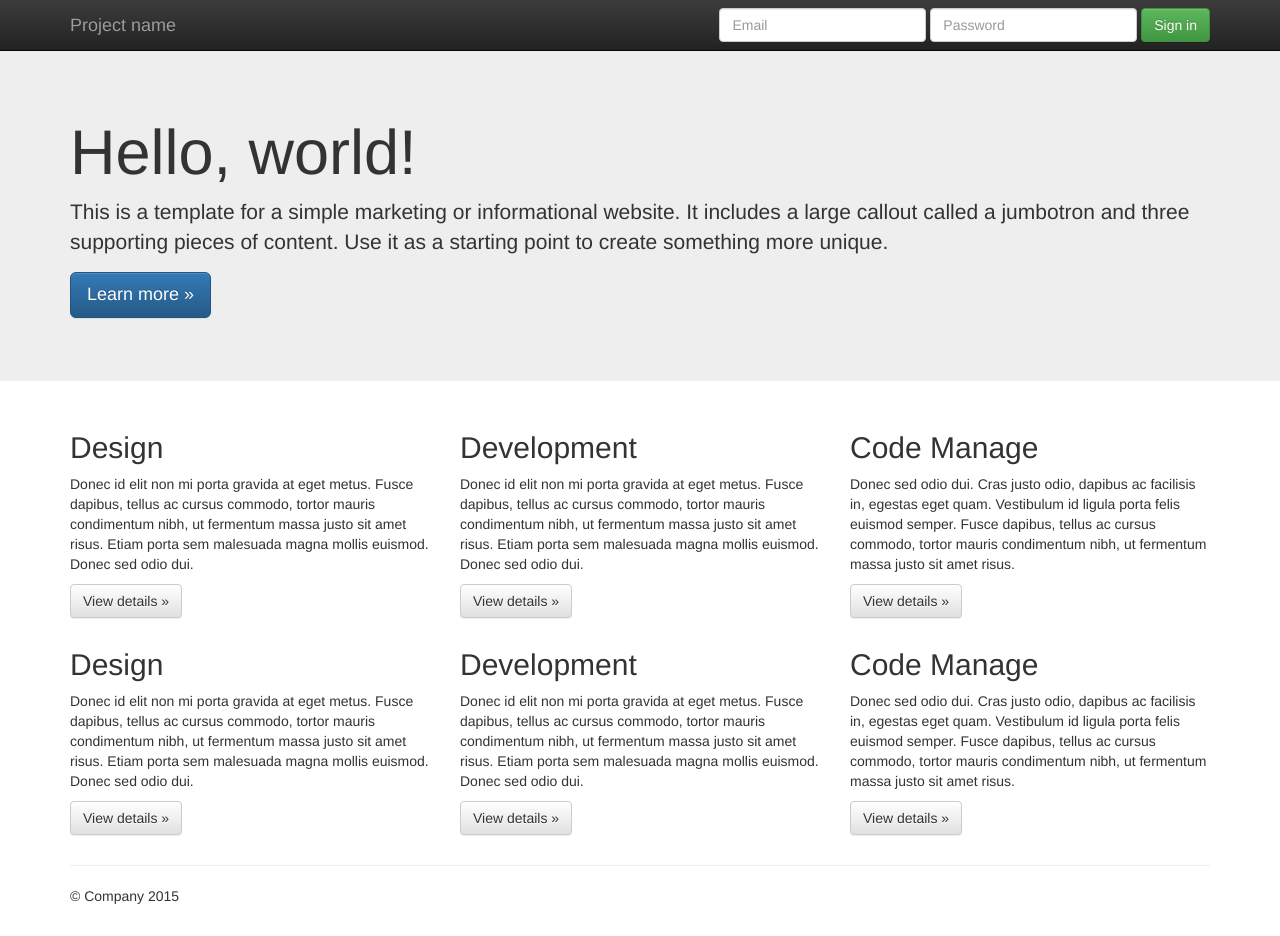
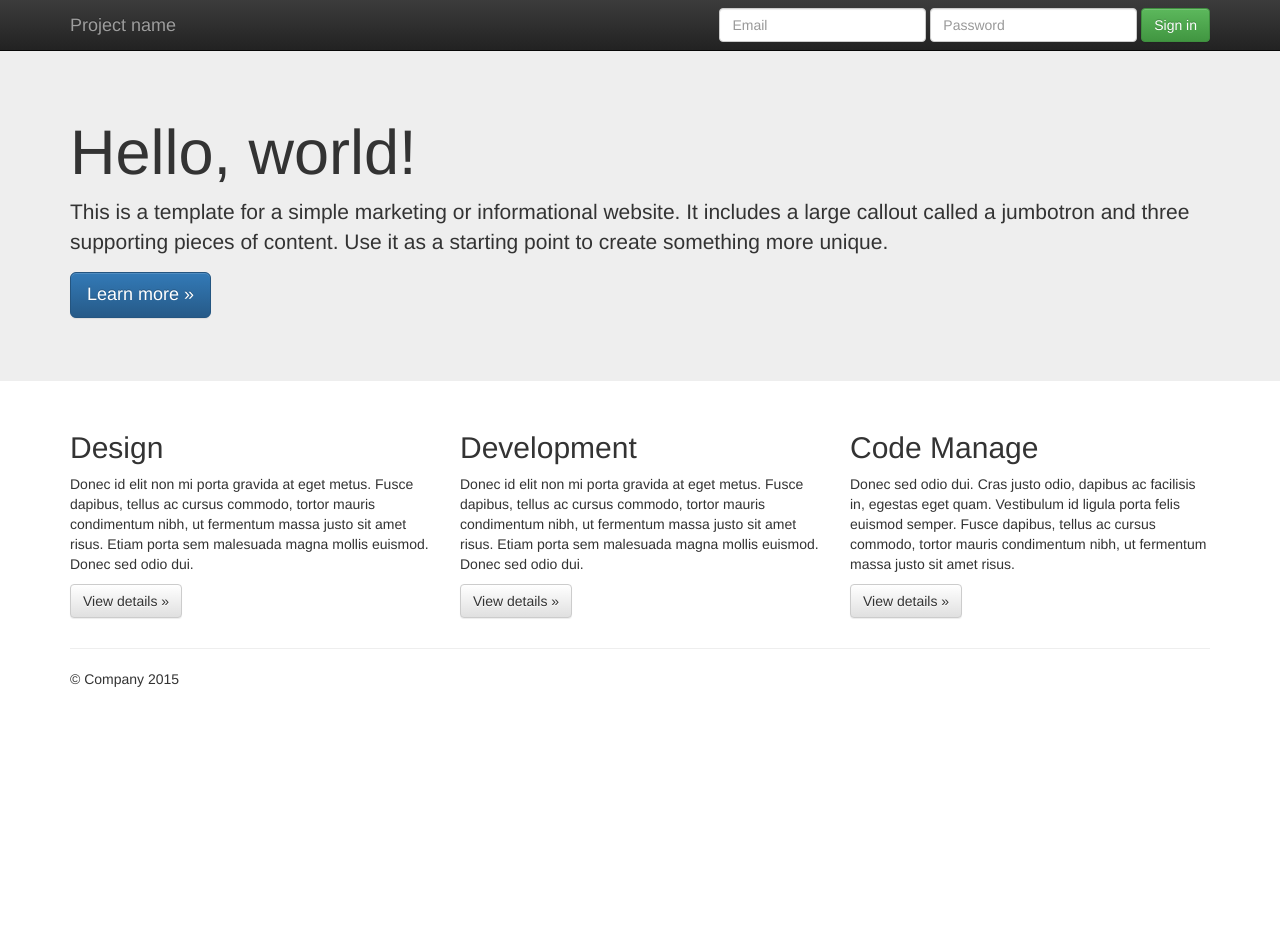
Before and after one commit to Thapas123/gitdemo, a plain HTML site: page index.html in a window 1280 px wide. After the commit the page ends 800 px from the top, so only its background shows below. Drawn offline with nearby package versions, Linux system fonts and the light colour scheme.

Commit message:
Revert "Merge pull request #2 from Thapas123/bugfix234"
This reverts commit dd3c8f904760d7f1d79b29a58e5a14d4cbbbf488.

```diff
--- a/index.html
+++ b/index.html
@@ -80,23 +80,6 @@
           <p><a class="btn btn-default" href="#" role="button">View details &raquo;</a></p>
         </div>
       </div>
-      <div class="row">
-        <div class="col-md-4">
-          <h2>Design</h2>
-          <p>Donec id elit non mi porta gravida at eget metus. Fusce dapibus, tellus ac cursus commodo, tortor mauris condimentum nibh, ut fermentum massa justo sit amet risus. Etiam porta sem malesuada magna mollis euismod. Donec sed odio dui. </p>
-          <p><a class="btn btn-default" href="#" role="button">View details &raquo;</a></p>
-        </div>
-        <div class="col-md-4">
-          <h2>Development </h2>
-          <p>Donec id elit non mi porta gravida at eget metus. Fusce dapibus, tellus ac cursus commodo, tortor mauris condimentum nibh, ut fermentum massa justo sit amet risus. Etiam porta sem malesuada magna mollis euismod. Donec sed odio dui. </p>
-          <p><a class="btn btn-default" href="#" role="button">View details &raquo;</a></p>
-       </div>
-        <div class="col-md-4">
-          <h2>Code Manage</h2>
-          <p>Donec sed odio dui. Cras justo odio, dapibus ac facilisis in, egestas eget quam. Vestibulum id ligula porta felis euismod semper. Fusce dapibus, tellus ac cursus commodo, tortor mauris condimentum nibh, ut fermentum massa justo sit amet risus.</p>
-          <p><a class="btn btn-default" href="#" role="button">View details &raquo;</a></p>
-        </div>
-      </div>
 
       <hr>
 
```
